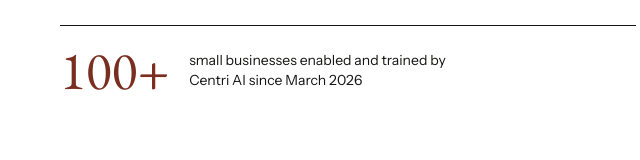
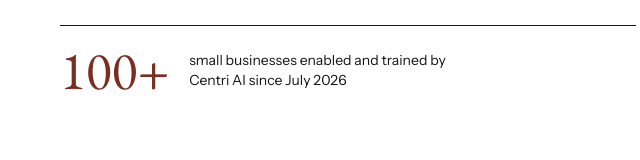
Before and after one commit to iamasikhia/trycentri-website, a plain HTML site: page index.html in a window 1280 px wide. Shown: the part 574-734 px from the top of the page, 620-1260 px from the left. Drawn offline with nearby package versions, Linux system fonts and the light colour scheme.

Commit message:
Change hero proof stat date to July 2026
Co-Authored-By: Claude Opus 5.5 <noreply@anthropic.com>

```diff
--- a/index.html
+++ b/index.html
@@ -69,7 +69,7 @@
             <p class="stat-source">Sources: U.S. SBA Office of Advocacy, 2025; U.S. Census Bureau, Business Trends and Outlook Survey, 2026.</p>
             <div class="hero-proof">
               <span class="stat-figure" data-count="100" data-suffix="+">100+</span>
-              <span class="stat-label">small businesses enabled and trained by Centri AI since March 2026</span>
+              <span class="stat-label">small businesses enabled and trained by Centri AI since July 2026</span>
             </div>
           </div>
         </div>
```
